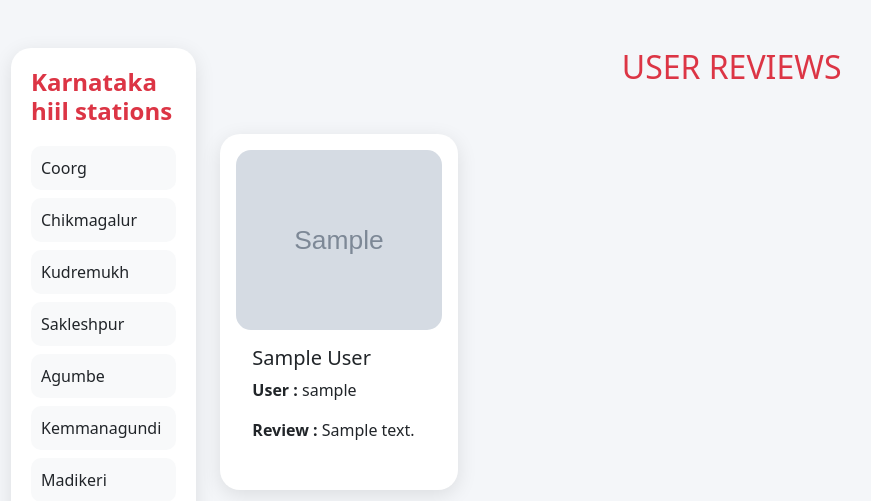
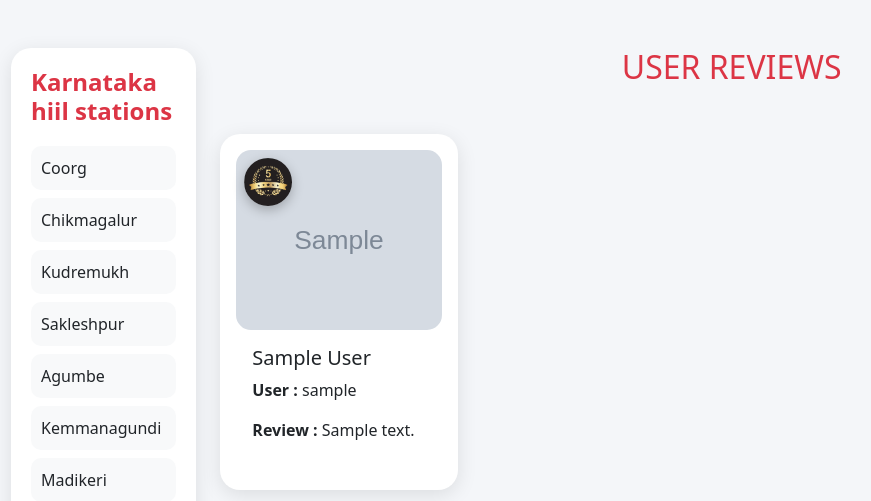
Before and after one commit to shreyasmys-2003/Book_My_Trip, a Django app: page /admin_view_review in a window 1280 px wide. Shown: the part 72-573 px from the top of the page, without its empty margins (13-884 px from the left). Run offline with Django 5.2, Linux system fonts and the light colour scheme; tables that the repository leaves empty hold one stand-in row (values such as "Sample post"); grey boxes marked "Sample" are stand-in pictures.

Commit message:
updated travel reviews

```diff
--- a/users/templates/adminviewreview.html
+++ b/users/templates/adminviewreview.html
@@ -77,6 +77,42 @@ body{
     color:orange;
     font-size:18px;
 }
+.review-card{
+    border:none;
+    border-radius:20px;
+    box-shadow:0px 5px 20px rgba(0,0,0,.1);
+    transition:.3s;
+}
+
+.review-card:hover{
+    transform:translateY(-5px);
+}
+
+.image-wrapper{
+    position:relative;
+}
+
+.package-img{
+    height:180px;
+    width:100%;
+    object-fit:cover;
+    border-radius:15px;
+}
+
+/* Customer Review Badge */
+.review-badge{
+    position:absolute;
+    top:8px;
+    left:8px;
+    width:48px;
+    height:48px;
+    border-radius:50%;
+    overflow:hidden;
+
+    box-shadow:0 4px 12px rgba(0,0,0,.25);
+    z-index:10;
+}
+
 
 </style>
 
@@ -196,10 +232,18 @@ body{
 
             <div class="card review-card p-3 h-100">
 
-                <img
-                src="{{item.product_id.image.url}}"
-                class="package-img">
+               <div class="image-wrapper">
 
+    <img
+    src="{% static 'images/cusrev.avif' %}"
+    class="review-badge"
+    alt="Review Badge">
+
+    <img
+    src="{{item.product_id.image.url}}"
+    class="package-img">
+
+</div>
                 <div class="card-body">
 
                     <h5>
```
Also changed, not shown: users1/customer.webp (added), users1/review.webp (added), users1/static/images/cusrev.avif (added), users1/static/images/customer.webp (added).
